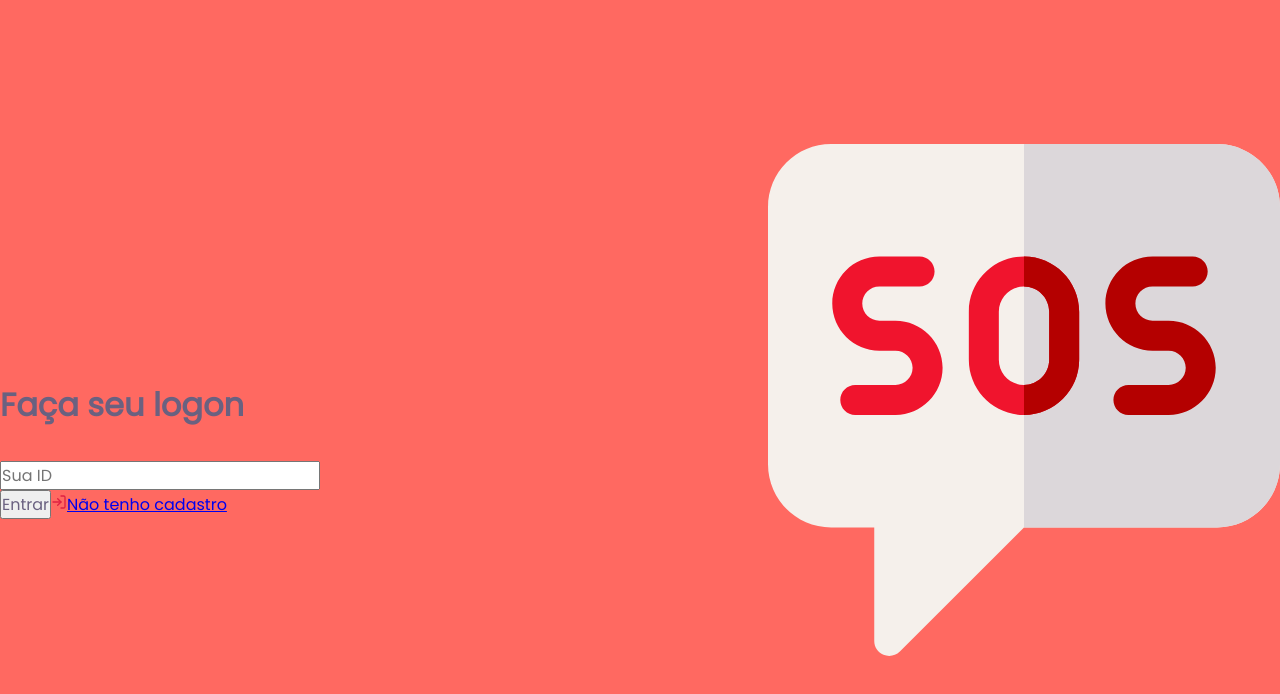
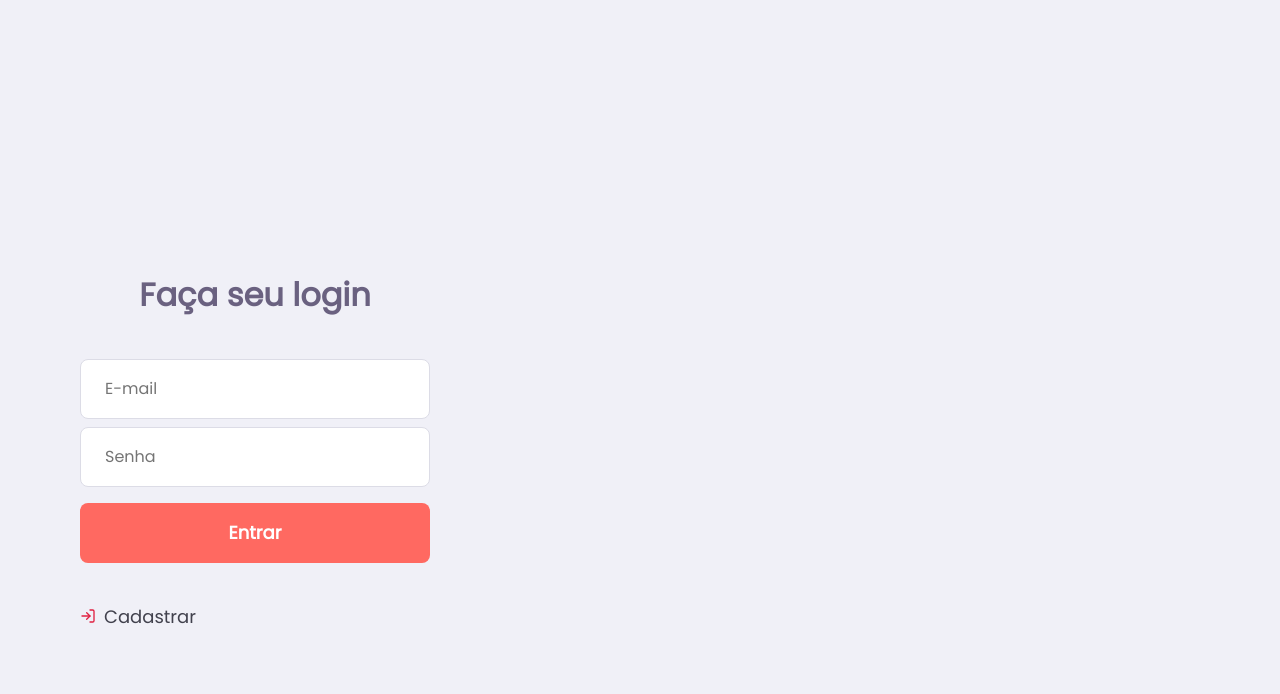
Before and after one commit to felipedmsantos95/sos-manaus, a React (Create React App) app in the folder web/: page /logon in a window 1280 px wide. Shown: the top 694 px of the page. Built offline with nearby package versions, Linux system fonts and the light colour scheme.

Commit message:
feature: styling the new pages

```diff
--- a/web/src/assets/styles/global.css
+++ b/web/src/assets/styles/global.css
@@ -28,6 +28,7 @@
 * {
   margin: 0;
   padding: 0;
+  outline: 0;
   box-sizing: border-box;
 }
 
@@ -53,6 +54,10 @@ textarea{
   color: var(--color-text-base);
 }
 
+button {
+  cursor: pointer;
+}
+
 .container {
   width: 90vw;
   max-width: 700px;
@@ -63,3 +68,65 @@ textarea{
     font-size: 62.5%;
   }
 }
+
+form input {
+  width: 100%;
+  height: 60px;
+  color: #333;
+  border: 1px solid #dcdce6;
+  border-radius: 8px;
+  padding: 0 24px;
+}
+
+form textarea {
+  width: 100%;
+  resize: vertical;
+  min-height: 140px;
+  height: 60px;
+  color: #333;
+  border: 1px solid #dcdce6;
+  border-radius: 8px;
+  padding: 16px 24px;
+  line-height: 24px;
+}
+
+
+.button {
+  width: 100%;
+  height: 60px;
+  background: #e02041;
+  border: 0;
+  border-radius: 8px;
+  color: #FFF;
+  font-weight: 700;
+  margin-top: 16px;
+  display: inline-block;
+  text-align: center;
+  text-decoration: none;
+  font-size: 18px;
+  line-height: 60px;
+  transition: filter 0.4s
+}
+
+.button:hover {
+  filter: brightness(70%);
+}
+
+.back-link {
+  display: flex;
+  align-items: center;
+  margin-top: 40px;
+  color: #41414d;
+  font-size: 18px;
+  text-decoration: none;
+  font-weight: 500;
+  transition: opacity 0.2s;
+}
+
+.back-link svg {
+  margin-right: 8px;
+}
+
+.back-link:hover {
+  opacity: 0.8;
+}
--- a/web/src/pages/Logon/index.tsx
+++ b/web/src/pages/Logon/index.tsx
@@ -9,7 +9,8 @@ import api from '../../services/api';
 import './styles.css';
 
 const Logon: React.FC = () => {
-  const [id, setId] = useState('');
+  const [email, setEmail] = useState('');
+  const [senha, setSenha] = useState('');
   const history = useHistory();
 
   async function handleLogin(e: FormEvent) {
@@ -18,10 +19,10 @@ const Logon: React.FC = () => {
 
     try {
 
-      const response = await api.post('/signin', { id });
+      const response = await api.post('/signin', { email, senha });
 
-      localStorage.setItem('ongId', id);
-      localStorage.setItem('ongName', response.data.name);
+      localStorage.setItem('email', email);
+      localStorage.setItem('senha', response.data.senha);
       history.push('/profile')
 
     } catch (err){
@@ -37,23 +38,27 @@ const Logon: React.FC = () => {
         <section className="form">
 
             <form onSubmit={handleLogin}>
-                <h1>Faça seu logon</h1>
+                <h1>Faça seu login</h1>
+
                 <input
-                  placeholder="Sua ID"
-                  value={id}
-                  onChange={e => setId(e.target.value)}
+                  placeholder="E-mail"
+                  value={email}
+                  onChange={e => setEmail(e.target.value)}
+                />
+
+                 <input
+                  placeholder="Senha"
+                  value={senha}
+                  onChange={e => setSenha(e.target.value)}
                 />
                 <button className="button" type="submit">Entrar</button>
 
                 <Link className="back-link" to="/register">
                     <FiLogIn size={16} color="#E02041"/>
-                    Não tenho cadastro
+                    Cadastrar
                 </Link>
             </form>
-
         </section>
-
-        <img src={logoImg} alt="SOS-MANAUS"/>
       </div>
   );
 };
--- a/web/src/pages/Logon/styles.css
+++ b/web/src/pages/Logon/styles.css
@@ -1,23 +1,27 @@
 .logon-container {
     width: 100%;
-    max-width: 100%;
+    max-width: 1120px;
     height: 100vh;
+    background: var(--color-background);
     margin: 0 auto;
-    background: var(--color-primary);
 
     display: flex;
+    position: relative;
     align-items: center;
     justify-content: space-between;
+    text-align: center;
 }
 
 .logon-container section.form{
     width: 100%;
     max-width: 350px;
-    margin-right: 30px;
 }
 
 .logon-container section.form form{
     margin-top: 100px;
+}
+.logon-container section.form input{
+    margin-top: 8px;
 }
 
 .logon-container section.form form h1 {
--- a/web/src/pages/Profile/index.tsx
+++ b/web/src/pages/Profile/index.tsx
@@ -13,10 +13,10 @@ const Profile: React.FC = () => {
   return (
     <div className="profile-container">
             <header>
-                <img src={logoImg} alt="Be The Hero"/>
-                <span>Bem vinda, {}</span>
-                <Link className="button" to="incidents/new">Cadastrar novo caso</Link>
-                <button type="button" title="logout">
+                <img src={logoImg} alt="Sos Manaus"/>
+                <span>Bem vindo, Amado</span>
+                <Link className="button" to="/alert-forms">Cadastrar novo caso</Link>
+                <button onClick={() => {}} type="button" title="logout">
                     <FiPower size={18} color= "#E02041"/>
                 </button>
             </header>
@@ -25,17 +25,20 @@ const Profile: React.FC = () => {
 
             <ul>
                     <li >
-                    <strong>CASO:</strong>
-                    <p></p>
+                    <strong>Nome:</strong>
+                    <p>evoney</p>
 
-                    <strong>DESCRIÇÃO:</strong>
-                    <p></p>
+
+                    <strong>Whatsapp:</strong>
+                    <p>(92) 996181893</p>
+
+                    <strong>Causa:</strong>
+                    <p>ola, quero diero</p>
 
                     <button type="button">
                         <FiTrash2 size={20} color="#a8a8b3"/>
                     </button>
                 </li>
-                ))
             </ul>
         </div>
   );
--- a/web/src/pages/Profile/styles.css
+++ b/web/src/pages/Profile/styles.css
@@ -1,3 +1,19 @@
+.button {
+    width: 100%;
+    height: 60px;
+    background: var(--color-primary);
+    border-radius: 8px;
+    color: #FFF;
+    font-weight: 700;
+    margin-top: 16px;
+    display: inline-block;
+    text-align: center;
+    text-decoration: none;
+    font-size: 18px;
+    line-height: 60px;
+    transition: filter 0.4s
+}
+
 .profile-container{
     width: 100%;
     max-width: 1180px;
@@ -53,7 +69,7 @@
 }
 
 .profile-container ul li{
-    background: #fff;
+    background: var(--color-primary);
     padding: 24px;
     border-radius: 8px;
     position: relative;                                                                                                                                                                                                                                                                                                                                                                                                                                                                                                                                                                                                                                                                                                                                                                                                                                                                                                                                                                                                                                                                                                                                                                                                                                                                                                                                                                                                                                                                                      ;
@@ -73,7 +89,7 @@
 .profile-container ul li strong{
     display: block;
     margin-bottom: 16px;
-    color: #41414d;
+    color: #fff;
 }
 
 .profile-container ul li p + strong{
@@ -81,7 +97,7 @@
 }
 
 .profile-container ul li p{
-    color: #737380;
+    color: #fff;
     line-height: 21px;
     font-size: 16px;
 }
--- a/web/src/pages/Register/index.tsx
+++ b/web/src/pages/Register/index.tsx
@@ -48,7 +48,7 @@ const Register: React.FC = () => {
         <h1>Cadastro</h1>
         <p>Faça seu cadastro, entre na plataforma e ajude as pessoas encontrar os casos para doações</p>
 
-        <Link className="back-link" to="/">
+        <Link className="back-link" to="/logon">
         <FiArrowLeft size={16} color="E02041"/>
          Voltar a tela de login
          </Link>
--- a/web/src/pages/Register/styles.css
+++ b/web/src/pages/Register/styles.css
@@ -0,0 +1,59 @@
+.register-container {
+    width: 100%;
+    max-width: 1120px;
+    height: 100vh;
+    margin: 0 auto;
+
+    display: flex;
+    align-items: center;
+    justify-content: center;
+}
+
+.register-container .content{
+    width: 100%;
+    padding: 96px;
+    background: #f0f0f5;
+    box-shadow: 0 0 100px rgba(0, 0, 0, 0.1);
+    border-radius: 8px;
+
+    display: flex;
+    justify-content: space-between;
+    align-items: center;
+}
+
+.register-container .content section{
+    width: 100%;
+    max-width: 380px;
+}
+
+.register-container .content img{
+    width: 60%;
+}
+
+.register-container .content section h1{
+    margin: 64px 0 32px;
+    font-size: 32px;
+}
+
+.register-container .content section p{
+    font-size: 18px;
+    color: #737380;
+    line-height: 32px;
+}
+
+.register-container .content form {
+    width: 100%;
+    max-width: 450px;
+}
+
+.register-container .content form input {
+    margin-top: 8px;
+}
+
+.register-container .content form .input-group {
+    display: flex;
+}
+
+.register-container .content form .input-group input + input{
+    margin-left: 8px;
+}
```
Also changed, not shown: web/src/pages/Main/index.tsx (line endings or trailing spaces).
